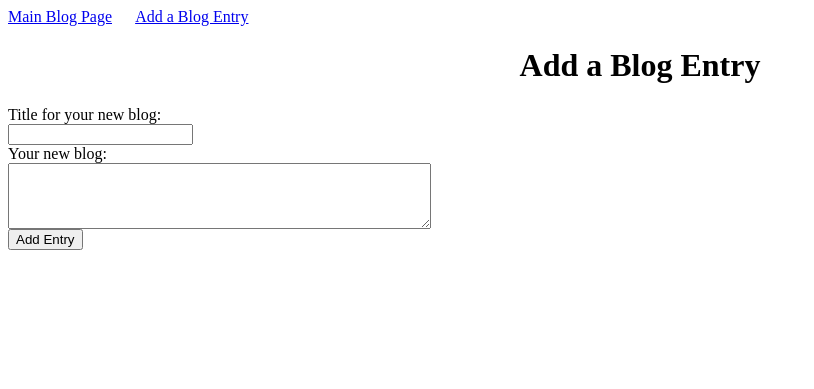
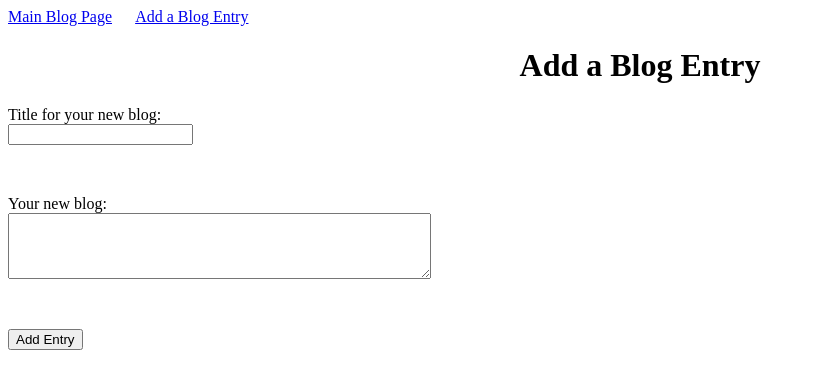
Before and after one commit to joelhealy/blogz, a Flask app: page /newpost in a window 1280 px wide. Shown: the top 389 px of the page, without its empty margins (0-814 px from the left). Run offline with Flask 2, Linux system fonts and the light colour scheme.

Commit message:
added bottom margin to blockit in mainpage.css

```diff
--- a/static/styles/mainpage.css
+++ b/static/styles/mainpage.css
@@ -1,5 +1,6 @@
 .blockit {
     display: block;
+    margin-bottom: 50px;
 }
 .error {
     color: red;
--- a/templates/newpost.html
+++ b/templates/newpost.html
@@ -4,7 +4,7 @@
 
     <h1>Add a Blog Entry</h1>
     <form method='POST'>
-        <label>
+        <label class="blockit">
             Title for your new blog:
             <input class="blockit" type="text" name="blog_title" value="{{blog_title}}" />
         </label>
@@ -15,7 +15,7 @@
                 {% endif %}
             {% endfor %}
         {% endwith %}
-        <label>
+        <label class="blockit">
             Your new blog:
             <textarea class="blockit" name="body" rows="4" cols="50">{{body}}</textarea>
         </label>
```
